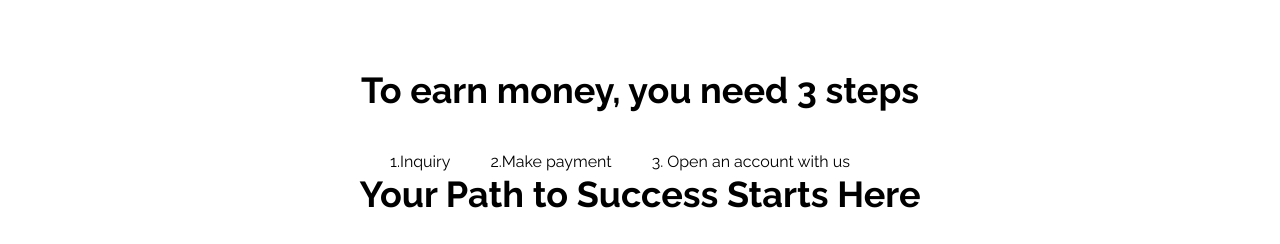
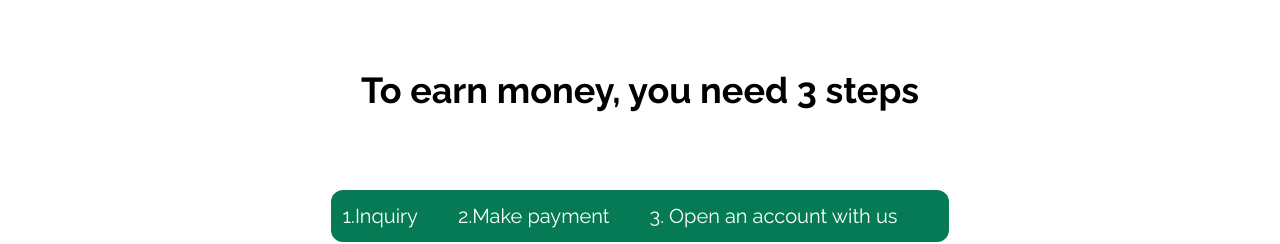
Before and after one commit to Je4stine/mopawav2, a React (Vite) app: page /joint in a window 1280 px wide. Shown: the part 570-814 px from the top of the page. Built offline with nearby package versions, Linux system fonts and the light colour scheme.

Commit message:
Hero section changes 4

```diff
--- a/src/screens/Joint/Payment.jsx
+++ b/src/screens/Joint/Payment.jsx
@@ -8,14 +8,16 @@ function Payment() {
 
   return (
     <div className="p-10 bg-white rounded-t-xl">
-      <div className="w-full">
+      <div className="w-full grid place-content-center">
             <h1 className=' font-bold text-4xl text-center my-10'> To earn money, you need 3 steps</h1>
-            <ul className=" text-center flex justify-center ">
-              <li className=" mr-10">1.Inquiry</li>
-              <li className=" mr-10">2.Make payment</li>
-              <li className=" mr-10">3. Open an account with us</li>
-            </ul>
+            <div className=" text-center flex justify-center my-10 bg-green-600 rounded-xl max-w-[70vw] px-3 py-3 ">
+              <div className=" mr-10 text-white text-xl">1.Inquiry</div>
+              <div className=" mr-10 text-white text-xl">2.Make payment</div>
+              <div className=" mr-10 text-white text-xl">3. Open an account with us</div>
+            </div>
         </div>
+
+
 
        <div className="w-full">
             <h1 className=' font-bold text-4xl text-center'> Your Path to Success Starts Here</h1>
```
